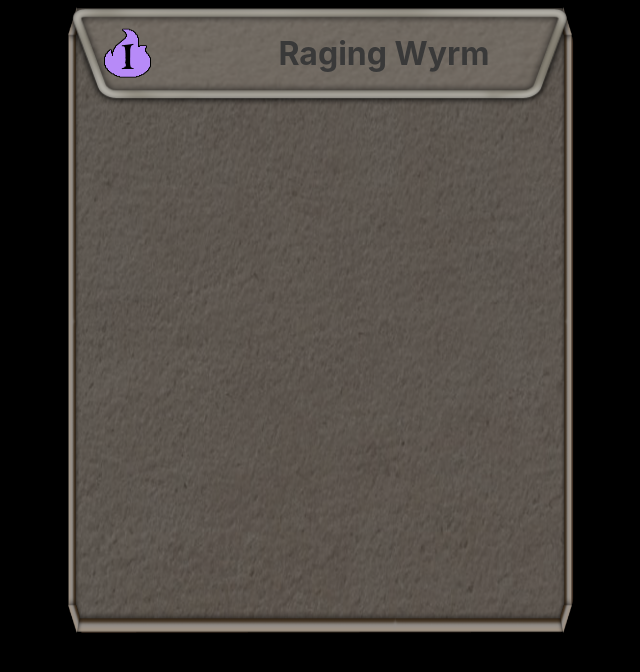
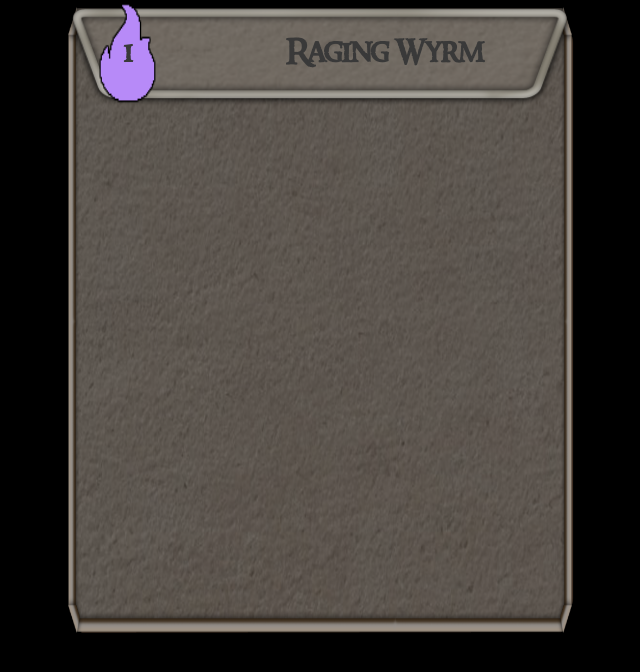
Before and after one commit to senpai-academy/deckbuilder-kata, a React (Create React App) app: page / in a window 1280 px wide. Shown: the top 672 px of the page, without its empty margins (320-960 px from the left). Built offline with nearby package versions, Linux system fonts and the light colour scheme.

Commit message:
css y algunas cosas arregladas

```diff
--- a/src/App.css
+++ b/src/App.css
@@ -9,6 +9,11 @@ html{
   src: url("../public/RINGM___.TTF");
 }
 
+body{
+    font-family: 'RINGM';
+    color: #393939;
+    font-size: xx-large;
+}
 
 .cardBankContainer{
   background-image: url("../public/Sprites/Panels/Panel.png");
@@ -39,11 +44,6 @@ html{
   font-size: 3em;
 }
 
-.CBcostValue{
-font-family: 'RINGM';
-font-size: xx-large;
-
-}
 
 .CardName{
   text-align: center;
@@ -78,18 +78,9 @@ font-size: xx-large;
 
 }
 
-#PopUpContainer{
-  background-image: url("../public/Sprites/Panels/BackgroundLarge.png");
-  background-size:  100% 100%;
-  display: grid;
-  grid-template-columns: 1fr;
-  grid-template-rows: 1fr 2fr 2fr 1fr;
-  width: 40vw;
-  height: 80vh;
-
-}
 
 
+/*----------POP UP------------*/
 #modal{
   display: flex;
   justify-content: center;
@@ -98,7 +89,7 @@ font-size: xx-large;
   height: 100vh;
 }
 
-.namecost{
+.namecost{  /*Clase del PopUp*/
   justify-items: center;
   align-items: center;
   display: grid;
@@ -111,6 +102,36 @@ font-size: xx-large;
 
 }
 
-.namecost > p {
- max-height: 10px;
+#PopUpContainer {
+  background-image: url("../public/Sprites/Panels/BackgroundLarge.png");
+  background-size: 100% 100%;
+  display: grid;
+  grid-template-columns: 1fr;
+  grid-template-rows: 1fr 2fr 2fr 1fr;
+  width: 40vw;
+  height: 80vh;
+
 }
+
+.PopUpName {
+  text-align: center;
+  grid-column: 2/3;
+  font-size: xx-large;
+  font-weight: bold;
+}
+
+.PopUpCost {
+  display: grid;
+  background-image: url("../public/Sprites/Icons/Mana.png");
+  height: 100%;
+  width: 60%;
+  background-size: 100% 100%;
+  background-repeat: no-repeat;
+  justify-content: center;
+  align-items: center;
+  text-align: center;
+    text-align: center;
+      color: #393939;
+      font-size: xx-large;
+      font-weight: bold;
+}
--- a/src/components/PopUp/PopUp.jsx
+++ b/src/components/PopUp/PopUp.jsx
@@ -7,9 +7,9 @@ const PopUp=(props)=>{
     return(
             <div id="PopUpContainer">
                 <div className="namecost">
-                        <CardCost cost={props.card.cost} />
+                        <CardCost cost={props.card.cost} className="PopUpCost"/>
 
-                        <CardName name={props.card.name} />
+                        <CardName name={props.card.name} className="PopUpName"/>
                 </div>
 
                 <div>
--- a/src/components/cardBank/cost/CardCost.jsx
+++ b/src/components/cardBank/cost/CardCost.jsx
@@ -2,7 +2,7 @@ import React from "react";
 
 const CardCost = (props) => {
     return(
-            <div className="cardBankCost">
+            <div className={props.className}>
                 {props.cost}
             </div>
     )
--- a/src/components/cardBank/name/CardName.jsx
+++ b/src/components/cardBank/name/CardName.jsx
@@ -2,8 +2,8 @@ import React from "react";
 
 const CardName = (props) =>{
     return(
-        <div className="CardName">
-            <p>{props.name}</p>
+        <div className={props.className}>
+            {props.name}
         </div>
     )
 }
```
